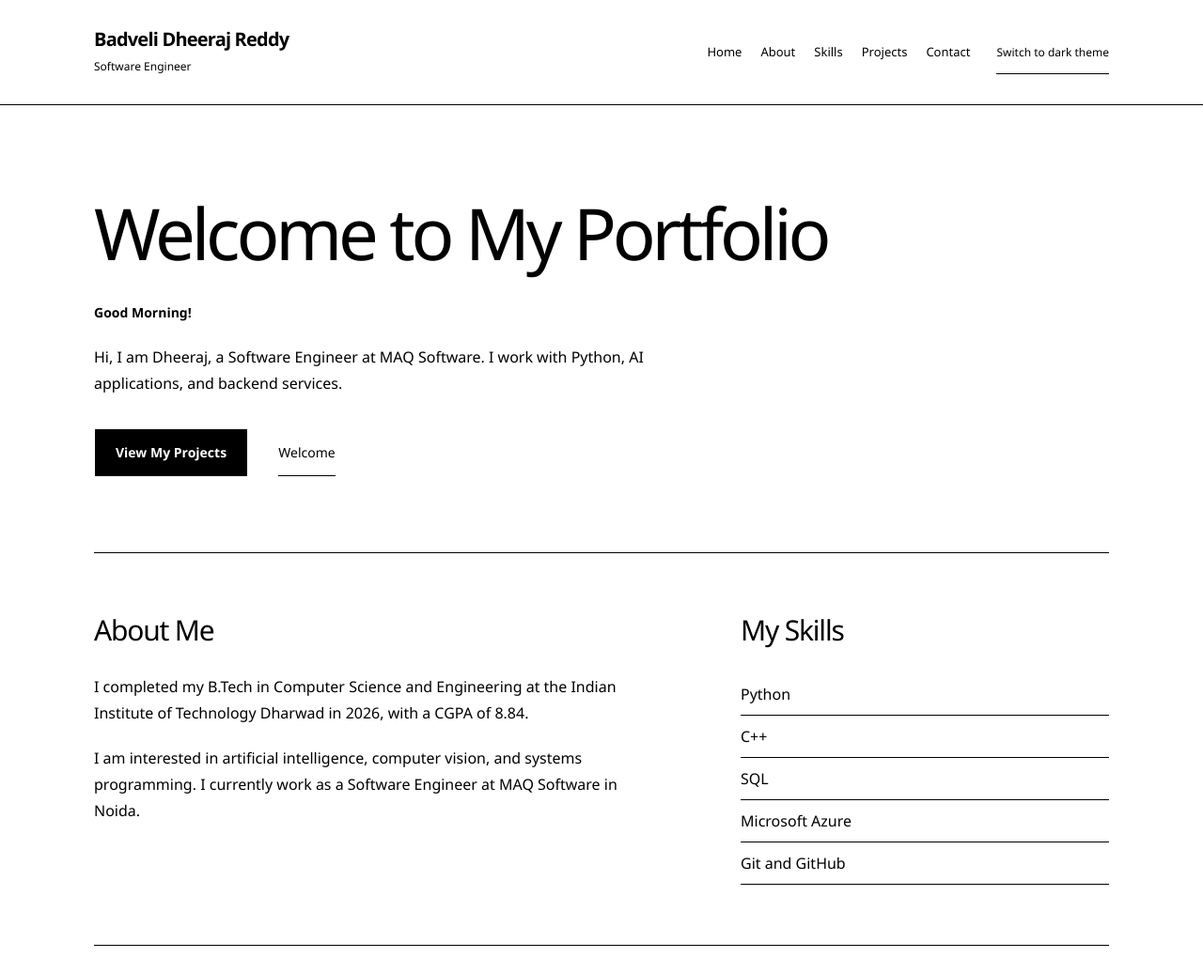
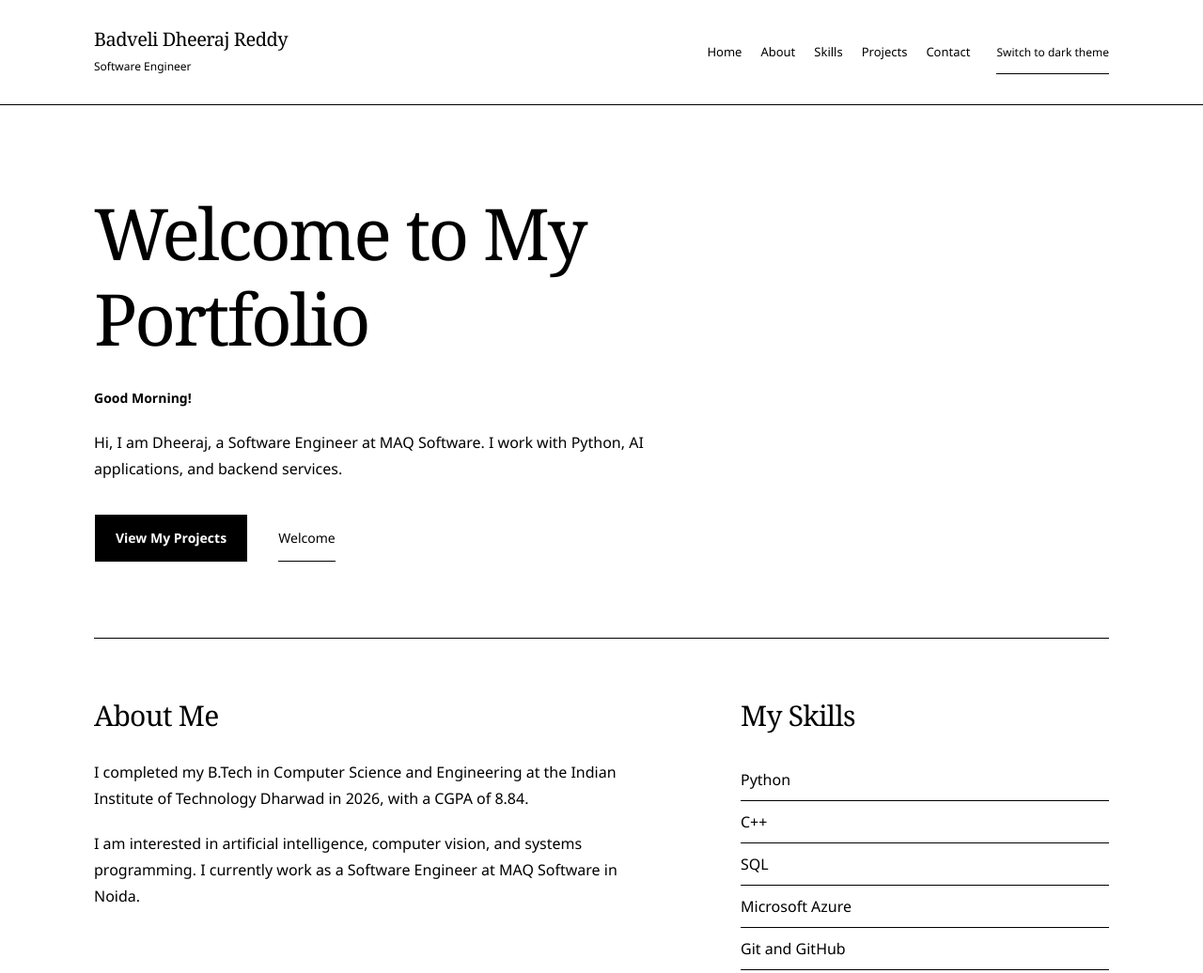
Before and after one commit to dheeraj-droid/personal-portfolio, a plain HTML site: page index.html in a window 1280 px wide. Shown: the top 1036 px of the page at 94% size. Drawn offline with Linux system fonts and the light colour scheme.

Commit message:
style: add editorial serif and monospace typography

```diff
--- a/css/style.css
+++ b/css/style.css
@@ -30,14 +30,15 @@ header .container {
 }
 
 h1, h2, h3 {
+  font-family: Georgia, "Times New Roman", serif;
   line-height: 1.2;
-  letter-spacing: -0.04em;
+  letter-spacing: -0.025em;
 }
 
 h1 {
   margin: 0;
   font-size: 20px;
-  font-weight: 600;
+  font-weight: 400;
 }
 
 header p {
@@ -153,7 +154,7 @@ p {
   max-width: 800px;
   font-size: 76px;
   font-weight: 500;
-  letter-spacing: -0.055em;
+  letter-spacing: -0.035em;
 }
 
 #home p {
@@ -218,8 +219,8 @@ p {
 
 .project-card .placeholder {
   margin: 0;
+  font-family: Consolas, "Courier New", monospace;
   font-size: 13px;
-  font-style: italic;
 }
 
 /* Contact text beside a simple form with underlined fields. */
```
